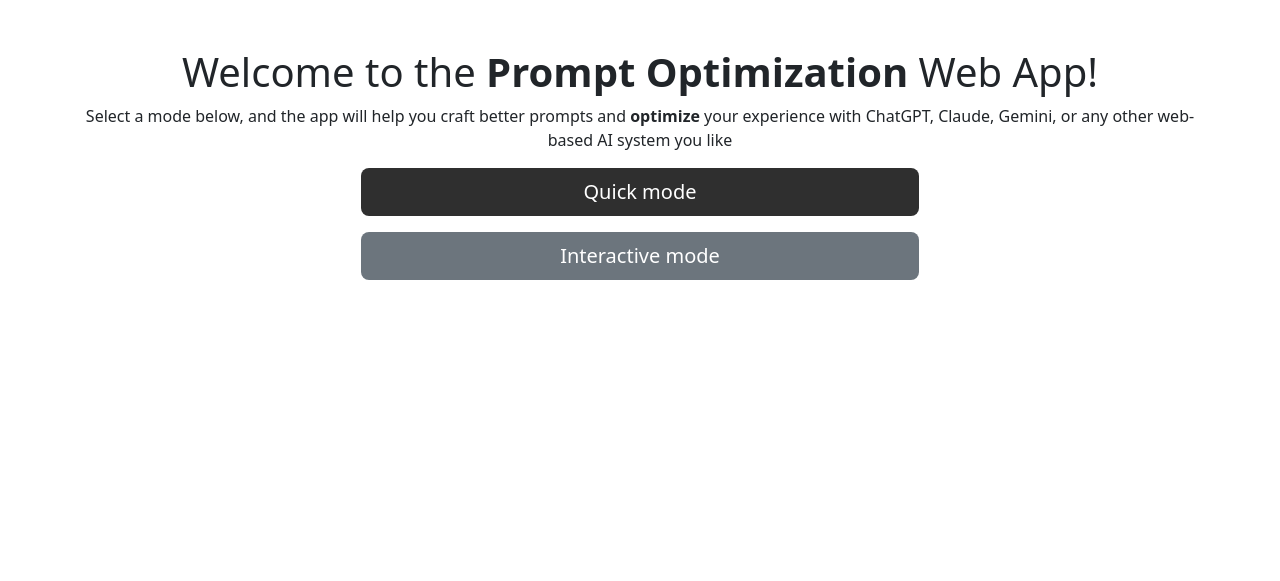
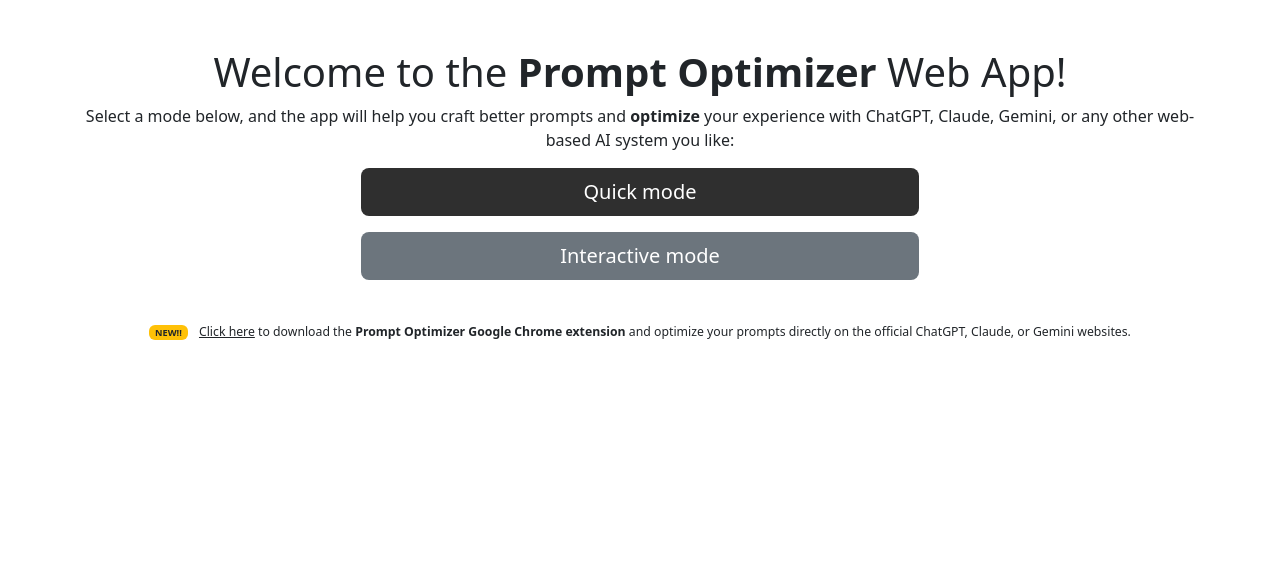
Before and after one commit to augustosouza8/prompt-optimizer-web-app, a Flask app: page / in a window 1280 px wide. Shown: the part 56-637 px from the top of the page. Run offline with Flask 3, Linux system fonts and the light colour scheme.

Commit message:
Chrome Extension download link and feedback form link added

```diff
--- a/app/templates/index.html
+++ b/app/templates/index.html
@@ -4,11 +4,27 @@
 
 {% block content %}
 <div class="text-center">
-  <h1>Welcome to the <strong>Prompt Optimization</strong> Web App!</h1>
-  <p>Select a mode below, and the app will help you craft better prompts and <strong>optimize</strong> your experience with ChatGPT, Claude, Gemini, or any other web-based AI system you like</p>
+  <h1>Welcome to the <strong>Prompt Optimizer</strong> Web App!</h1>
+  <p>Select a mode below, and the app will help you craft better prompts and <strong>optimize</strong> your experience with ChatGPT, Claude, Gemini, or any other web-based AI system you like:</p>
   <div class="d-grid gap-3 col-6 mx-auto">
     <a href="/quick" class="btn btn-lg text-white" style="background-color:  #2f2f2f;">Quick mode</a>
     <a href="/interactive" class="btn btn-lg text-white" style="background-color: #6c757d;">Interactive mode</a>
   </div>
+
+<br>
+
+<p class="mt-3 mb-0 small">
+  <a
+    href="https://chromewebstore.google.com/detail/prompt-optimizer/gpaojnfkcmokjkmaeflkooabeiofhlbk"
+    class="text-decoration-none link-dark small"
+    target="_blank"
+    rel="noopener"
+  >
+    <span class="badge bg-warning text-dark me-2">NEW!!</span>
+    <u>Click here</u> to download the <strong>Prompt Optimizer Google Chrome extension</strong>
+    and optimize your prompts directly on the official ChatGPT, Claude, or Gemini websites.
+  </a>
+</p>
 </div>
+
 {% endblock %}
```
Also changed, not shown: app/templates/interactive_result.html (+13 -0 lines), app/templates/quick.html (+15 -1 lines).
